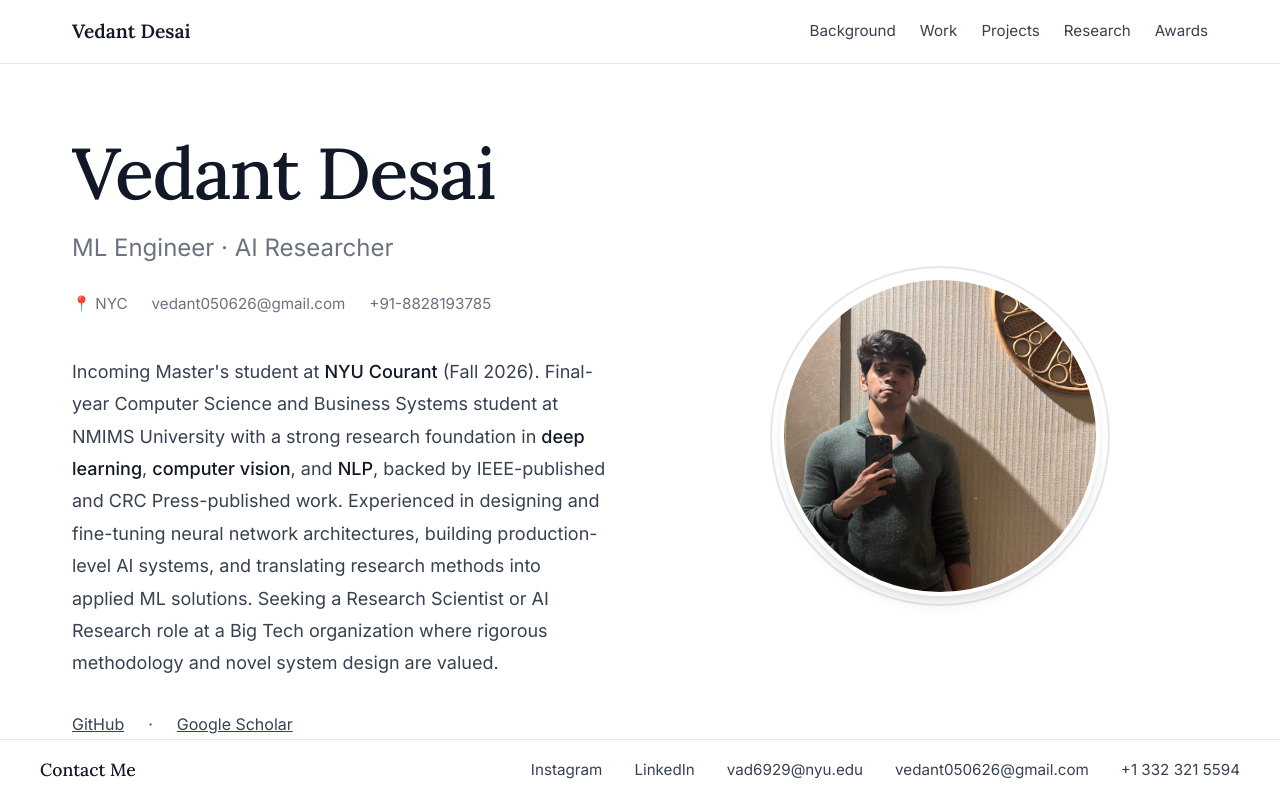
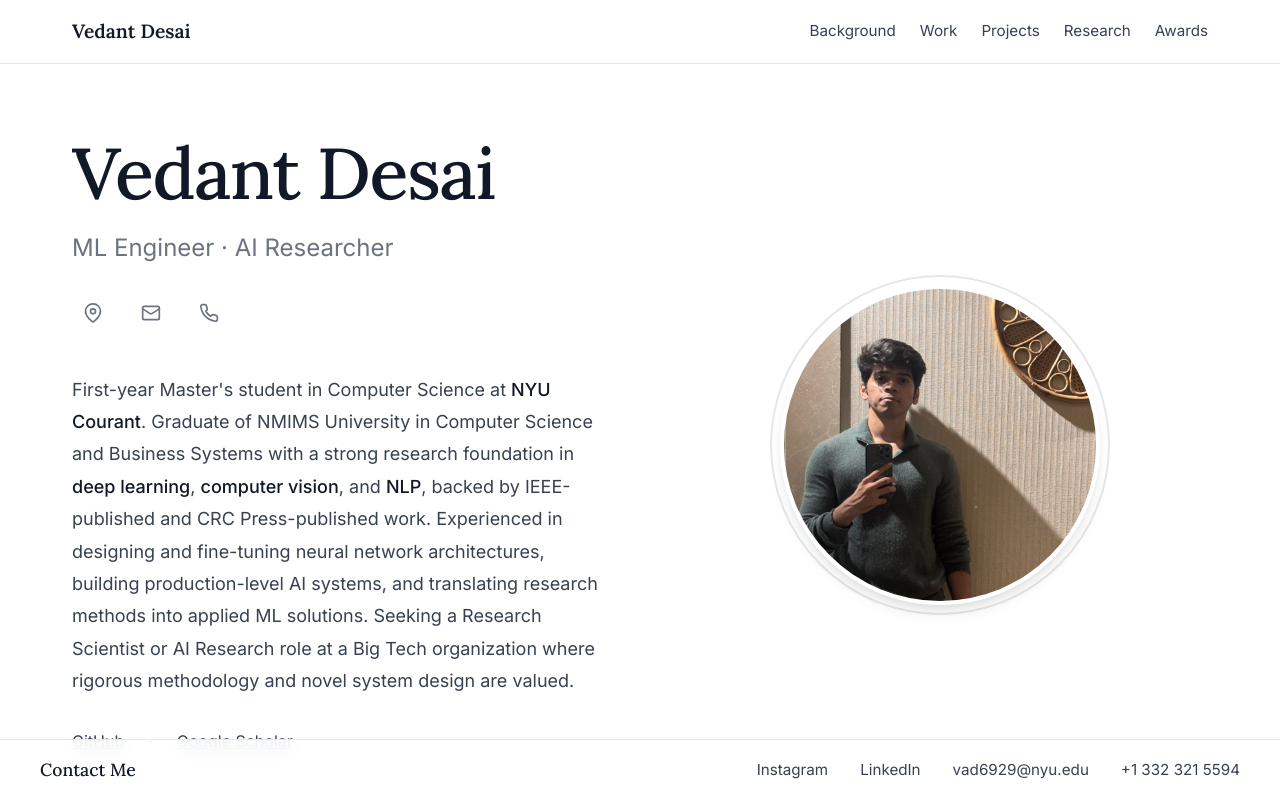
Before and after one commit to Vedant-D04/vedant-s-portfolio, a React (Vite) app: page / in a window 1280 px wide. Shown: the top 800 px of the page. Built offline with nearby package versions, Linux system fonts and the light colour scheme.

Commit message:
Update contact info, hero bio, NYU Courant education timeline, and clickable contact icons

```diff
--- a/src/App.css
+++ b/src/App.css
@@ -121,20 +121,55 @@
 
 .hero-contact {
     display: flex;
-    gap: 1.5rem;
+    gap: 1rem;
     margin-bottom: 2.5rem;
-    font-size: 0.95rem;
-    color: var(--text-gray);
+    align-items: center;
 }
 
-.hero-contact a {
-    color: inherit;
+.contact-icon {
+    position: relative;
+    display: flex;
+    align-items: center;
+    justify-content: center;
+    width: 42px;
+    height: 42px;
+    border-radius: 50%;
+    color: var(--text-gray);
+    background: rgba(255, 255, 255, 0.06);
+    border: 1px solid rgba(255, 255, 255, 0.08);
+    transition: all 0.3s ease;
     text-decoration: none;
-    transition: color 0.2s ease;
 }
 
-.hero-contact a:hover {
-    color: var(--text-darkest);
+.contact-icon:hover {
+    color: var(--accent);
+    background: rgba(255, 255, 255, 0.12);
+    border-color: var(--accent);
+    transform: translateY(-3px);
+    box-shadow: 0 4px 15px rgba(0, 0, 0, 0.1);
+}
+
+.contact-icon::after {
+    content: attr(title);
+    position: absolute;
+    bottom: -32px;
+    left: 50%;
+    transform: translateX(-50%) translateY(4px);
+    background: var(--bg-card);
+    color: var(--text-light);
+    font-size: 0.72rem;
+    padding: 4px 10px;
+    border-radius: 6px;
+    white-space: nowrap;
+    opacity: 0;
+    pointer-events: none;
+    transition: opacity 0.2s ease, transform 0.2s ease;
+    border: 1px solid rgba(255, 255, 255, 0.08);
+}
+
+.contact-icon:hover::after {
+    opacity: 1;
+    transform: translateX(-50%) translateY(0);
 }
 
 .hero-socials {
@@ -613,9 +648,8 @@
     }
 
     .hero-contact {
-        flex-direction: column;
-        gap: 0.5rem;
-        align-items: center;
+        justify-content: center;
+        gap: 0.75rem;
     }
 
     .hero-socials {
--- a/src/App.jsx
+++ b/src/App.jsx
@@ -57,16 +57,22 @@ function App() {
 
                         <FadeIn delay={0.2}>
                             <div className="hero-contact">
-                                <span>📍 NYC</span>
-                                <a href="mailto:vedant050626@gmail.com">vedant050626@gmail.com</a>
-                                <span>+91-8828193785</span>
+                                <a href="https://maps.google.com/?q=New+York+City" target="_blank" rel="noopener noreferrer" className="contact-icon" title="NYC" aria-label="Location: NYC">
+                                    <svg xmlns="http://www.w3.org/2000/svg" width="20" height="20" viewBox="0 0 24 24" fill="none" stroke="currentColor" strokeWidth="2" strokeLinecap="round" strokeLinejoin="round"><path d="M21 10c0 7-9 13-9 13s-9-6-9-13a9 9 0 0 1 18 0z"/><circle cx="12" cy="10" r="3"/></svg>
+                                </a>
+                                <a href="mailto:vad6929@nyu.edu" className="contact-icon" title="vad6929@nyu.edu" aria-label="Email: vad6929@nyu.edu">
+                                    <svg xmlns="http://www.w3.org/2000/svg" width="20" height="20" viewBox="0 0 24 24" fill="none" stroke="currentColor" strokeWidth="2" strokeLinecap="round" strokeLinejoin="round"><rect x="2" y="4" width="20" height="16" rx="2"/><path d="m22 7-8.97 5.7a1.94 1.94 0 0 1-2.06 0L2 7"/></svg>
+                                </a>
+                                <a href="tel:+13323215594" className="contact-icon" title="+1 332 321 5594" aria-label="Phone: +1 332 321 5594">
+                                    <svg xmlns="http://www.w3.org/2000/svg" width="20" height="20" viewBox="0 0 24 24" fill="none" stroke="currentColor" strokeWidth="2" strokeLinecap="round" strokeLinejoin="round"><path d="M22 16.92v3a2 2 0 0 1-2.18 2 19.79 19.79 0 0 1-8.63-3.07 19.5 19.5 0 0 1-6-6 19.79 19.79 0 0 1-3.07-8.67A2 2 0 0 1 4.11 2h3a2 2 0 0 1 2 1.72 12.84 12.84 0 0 0 .7 2.81 2 2 0 0 1-.45 2.11L8.09 9.91a16 16 0 0 0 6 6l1.27-1.27a2 2 0 0 1 2.11-.45 12.84 12.84 0 0 0 2.81.7A2 2 0 0 1 22 16.92z"/></svg>
+                                </a>
                             </div>
                         </FadeIn>
 
                         <FadeIn delay={0.3}>
                             <p className="hero-bio">
-                                Incoming Master's student at <span className="accent">NYU Courant</span> (Fall 2026).
-                                Final-year Computer Science and Business Systems student at NMIMS University with a strong research foundation in <span className="accent">deep learning</span>, <span className="accent">computer vision</span>, and <span className="accent">NLP</span>, backed by IEEE-published and CRC Press-published work. Experienced in designing and fine-tuning neural network architectures, building production-level AI systems, and translating research methods into applied ML solutions. Seeking a Research Scientist or AI Research role at a Big Tech organization where rigorous methodology and novel system design are valued.
+                                First-year Master's student in Computer Science at <span className="accent">NYU Courant</span>.
+                                Graduate of NMIMS University in Computer Science and Business Systems with a strong research foundation in <span className="accent">deep learning</span>, <span className="accent">computer vision</span>, and <span className="accent">NLP</span>, backed by IEEE-published and CRC Press-published work. Experienced in designing and fine-tuning neural network architectures, building production-level AI systems, and translating research methods into applied ML solutions. Seeking a Research Scientist or AI Research role at a Big Tech organization where rigorous methodology and novel system design are valued.
                             </p>
                         </FadeIn>
 
@@ -102,9 +108,12 @@ function App() {
                 <div className="timeline">
                     <FadeIn delay={0.05}>
                         <div className="timeline-item">
-                            <span className="timeline-period">Starting Sept 2, 2026</span>
+                            <span className="timeline-period">Sept 2026 – Present</span>
                             <h3 className="timeline-title">Master of Science in Computer Science</h3>
                             <div className="timeline-org">Courant Institute of Mathematical Sciences, New York University (NYU)</div>
+                            <div className="timeline-desc">
+                                <p><strong>First Semester Courses:</strong> Programming Languages, Fundamental Algorithms, and Efficient AI Computing</p>
+                            </div>
                         </div>
                     </FadeIn>
                     <FadeIn delay={0.1}>
@@ -381,7 +390,6 @@ function App() {
                         <a href="https://www.instagram.com/vedant.a.desai/" target="_blank" rel="noopener noreferrer">Instagram</a>
                         <a href="https://www.linkedin.com/in/desaivedant" target="_blank" rel="noopener noreferrer">LinkedIn</a>
                         <a href="mailto:vad6929@nyu.edu">vad6929@nyu.edu</a>
-                        <a href="mailto:vedant050626@gmail.com">vedant050626@gmail.com</a>
                         <a href="tel:+13323215594">+1 332 321 5594</a>
                     </div>
                 </div>
```
Also changed, not shown: 1 other file (tests, documents, lock files or other folders).
